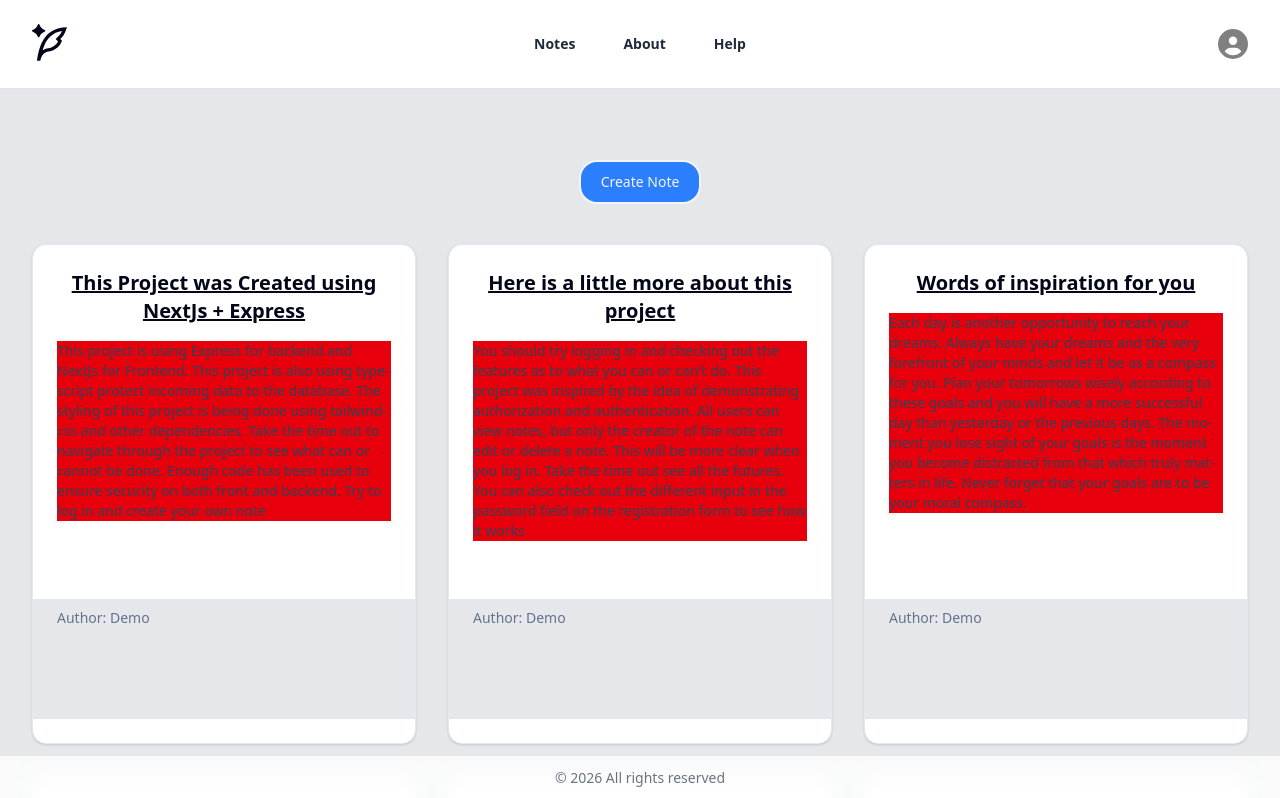
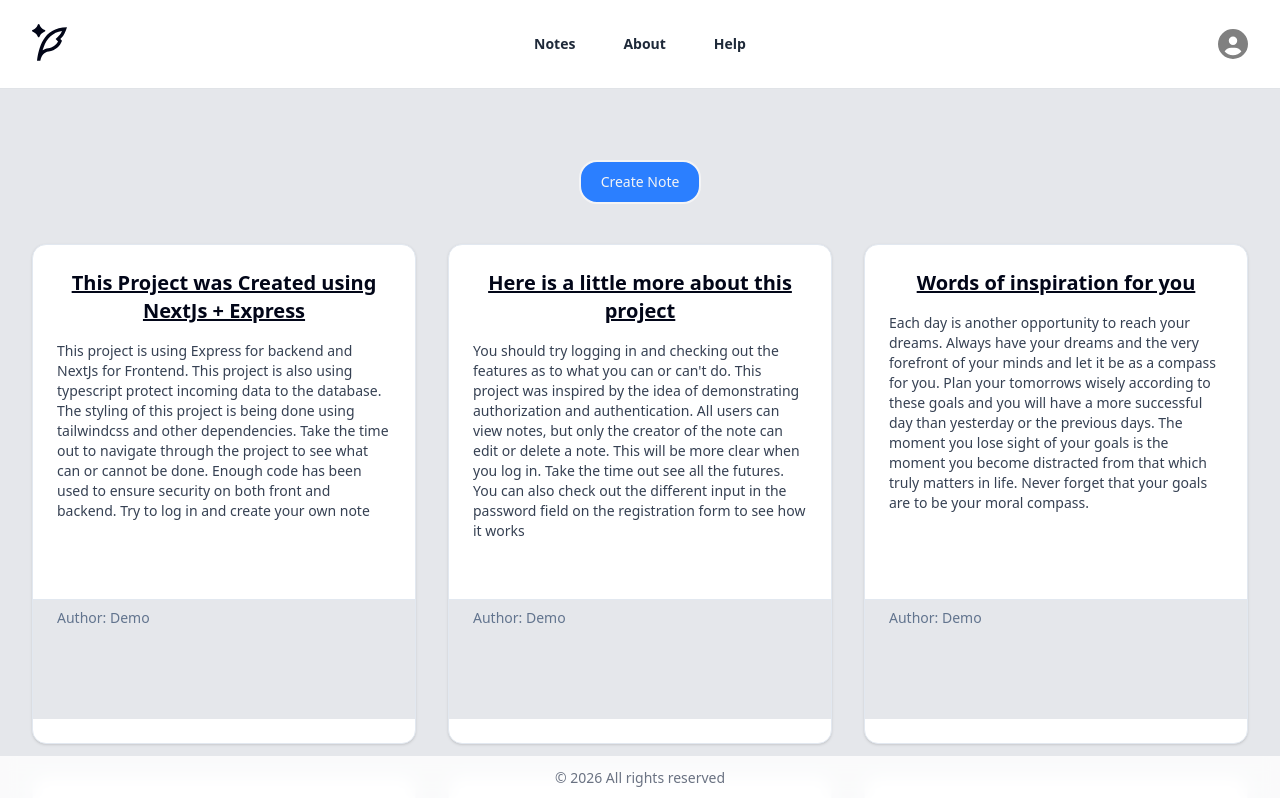
Before and after one commit to Shar-Hylton/react-express-test, a Next.js app in the folder client/: page /notes in a window 1280 px wide. Shown: the top 798 px of the page. Built offline with nearby package versions, Linux system fonts and the light colour scheme; no server answers.

Commit message:
ui v2.07.1 test

```diff
--- a/client/src/app/globals.css
+++ b/client/src/app/globals.css
@@ -269,9 +269,9 @@ body {
     @apply text-3xl md:text-6xl;
   }
 
-  p {
+  /* p {
     @apply text-pretty hyphens-auto;
-  }
+  } */
 }
 
 }
--- a/client/src/components/NoteCard.tsx
+++ b/client/src/components/NoteCard.tsx
@@ -132,7 +132,6 @@ export default function NoteCard({
                        text-gray-700
                        whitespace-pre-wrap
                        overflow-hidden
-                       bg-red-600
                       "
                       style={{
                         display: "-webkit-box",
```
